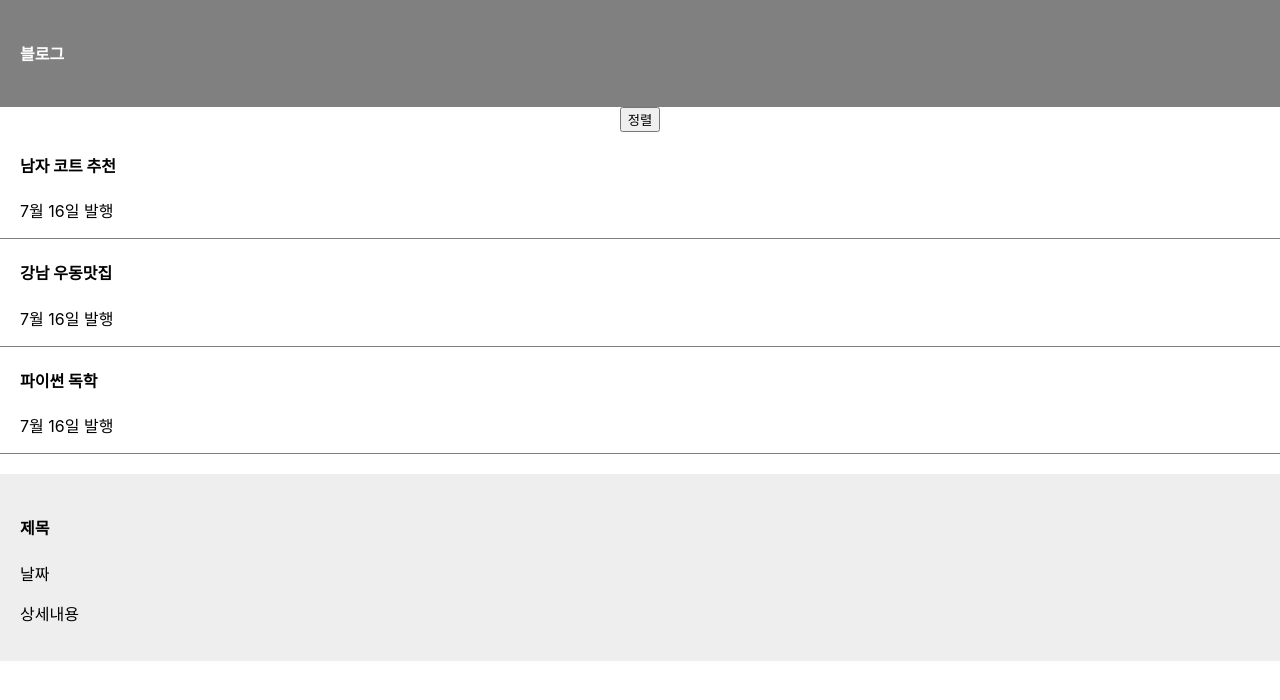
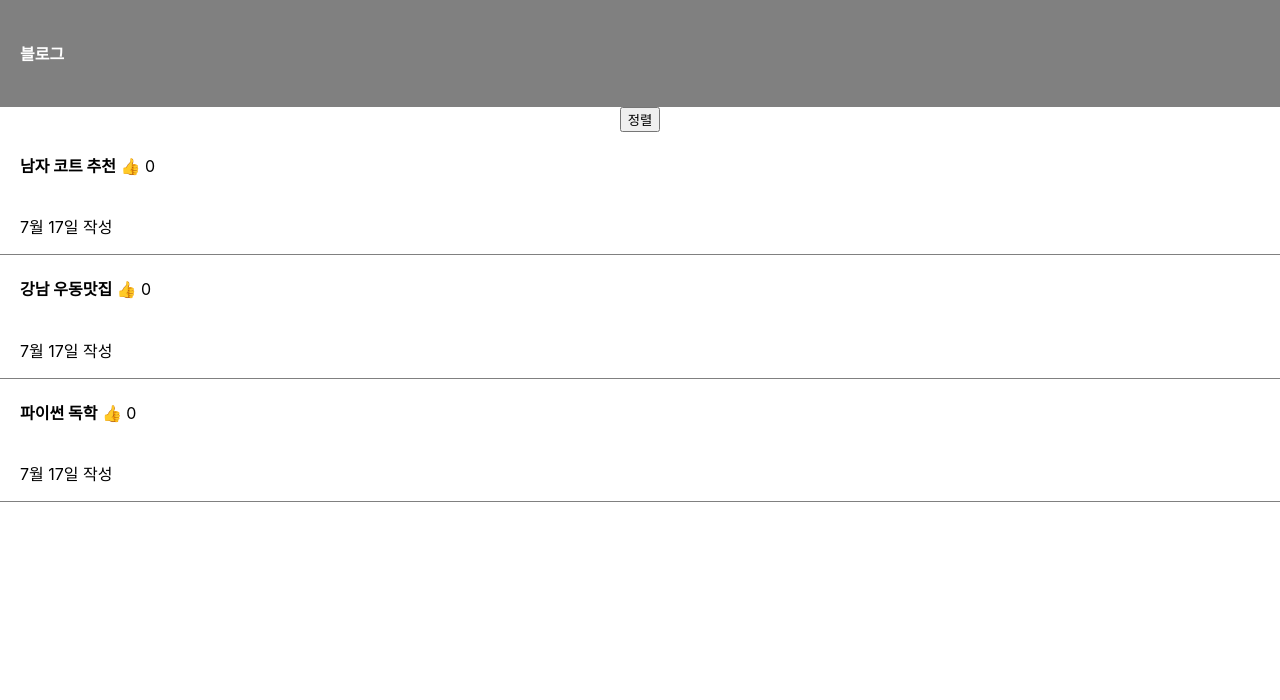
Before and after one commit to ttangzzi/Study_React, a React (Create React App) app: page / in a window 1280 px wide. Shown: the top 700 px of the page. Built offline with nearby package versions, Linux system fonts and the light colour scheme.

Commit message:
modal 만들기, map으로 반복문, like 분리

```diff
--- a/src/App.css
+++ b/src/App.css
@@ -5,11 +5,17 @@
 div {
   box-sizing : border-box
 }
+
 .list {
   text-align : left;
   padding-left : 20px;
   border-bottom : 1px solid grey;
 }
+
+.list>h4 {
+  display: inline-block ;
+}
+
 
 .modal{
   margin-top : 20px;
--- a/src/App.js
+++ b/src/App.js
@@ -4,7 +4,8 @@ import { useState } from 'react';
 
 function App() {
   let [title, setTitle] = useState(['남자 코트 추천', '강남 우동맛집', '파이썬 독학']);
-  let [like, setLike] = useState(0);
+  let [modal, setModal] = useState(false);
+  let [like, setLike] = useState([0,0,0]);
   return (
     <div className="App">
       <div className="black-nav">
@@ -15,28 +16,37 @@ function App() {
         newTitle.sort();
         setTitle(newTitle);
       }}>정렬</button>
-      <List title={title[0]} date="7월 16일 발행"/>
-      <List title={title[1]} date="7월 16일 발행"/>
-      <List title={title[2]} date="7월 16일 발행"/>
-      <Modal/>
+
+      {
+        title.map((a, i)=>{
+          return (
+            <div className="list" key={i}>
+              <h4 onClick={()=>{
+                modal == true ? setModal(false) : setModal(true);
+              }}>{title[i]}</h4>
+              <span onClick={()=>{
+                let newLike = [...like];
+                newLike[i] += 1;
+                setLike(newLike);
+              }}> 👍</span> {like[i]}
+              <p>7월 17일 작성</p>
+            </div>
+          )
+        })
+      }
+
+      {
+        modal == true ? <Modal title="제목" date="7월 16일 발행"/> : null
+      }
     </div>
   );
 }
 
-function List({title, date}) {
-  return (
-    <div className="list">
-    <h4>{title}</h4>
-    <p>{date}</p>
-  </div>
-  )
-}
-
-function Modal() {
+function Modal({title, date}) {
   return (
     <div className="modal">
-      <h4>제목</h4>
-      <p>날짜</p>
+      <h4>{title}</h4>
+      <p>{date}</p>
       <p>상세내용</p>
     </div>
   )
```
